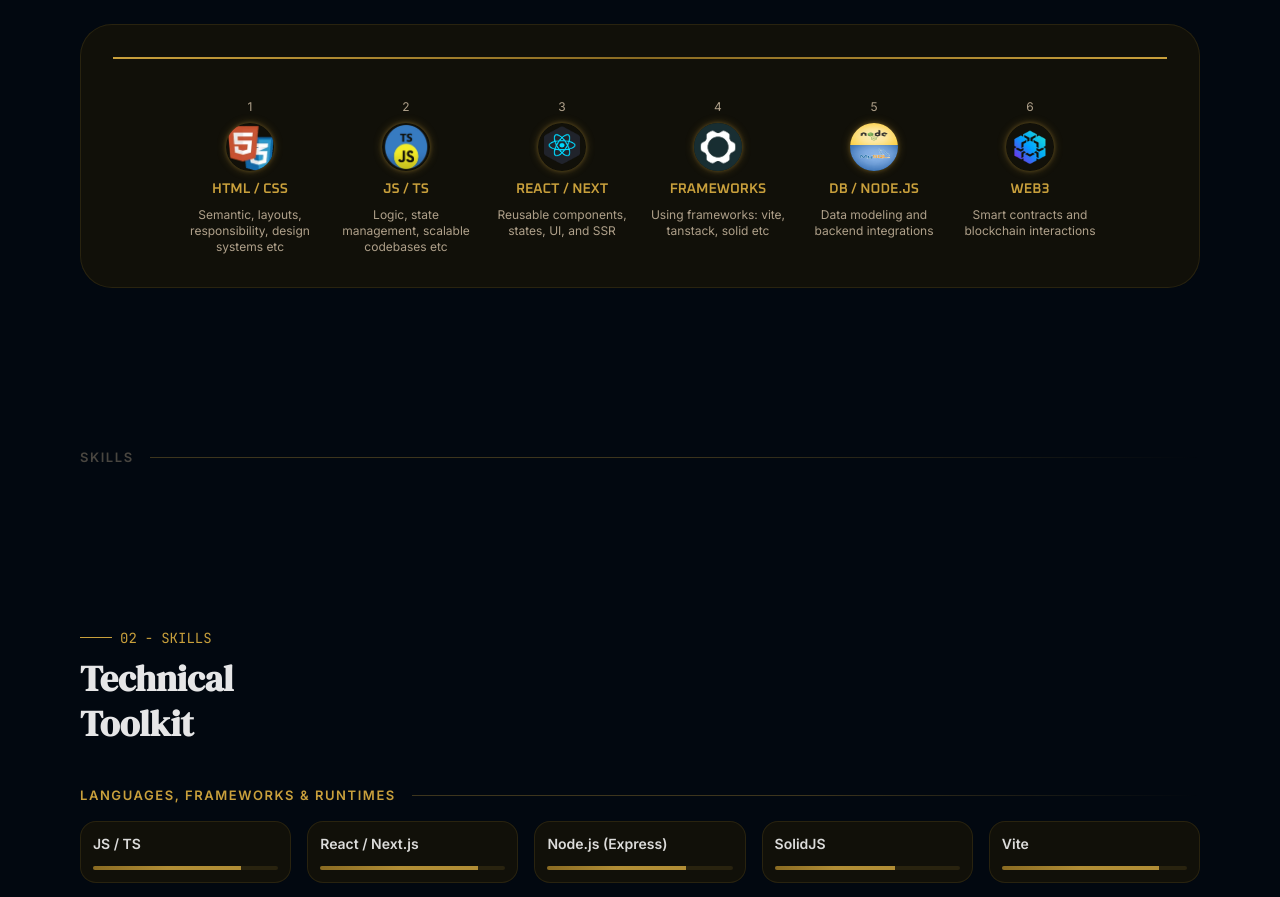
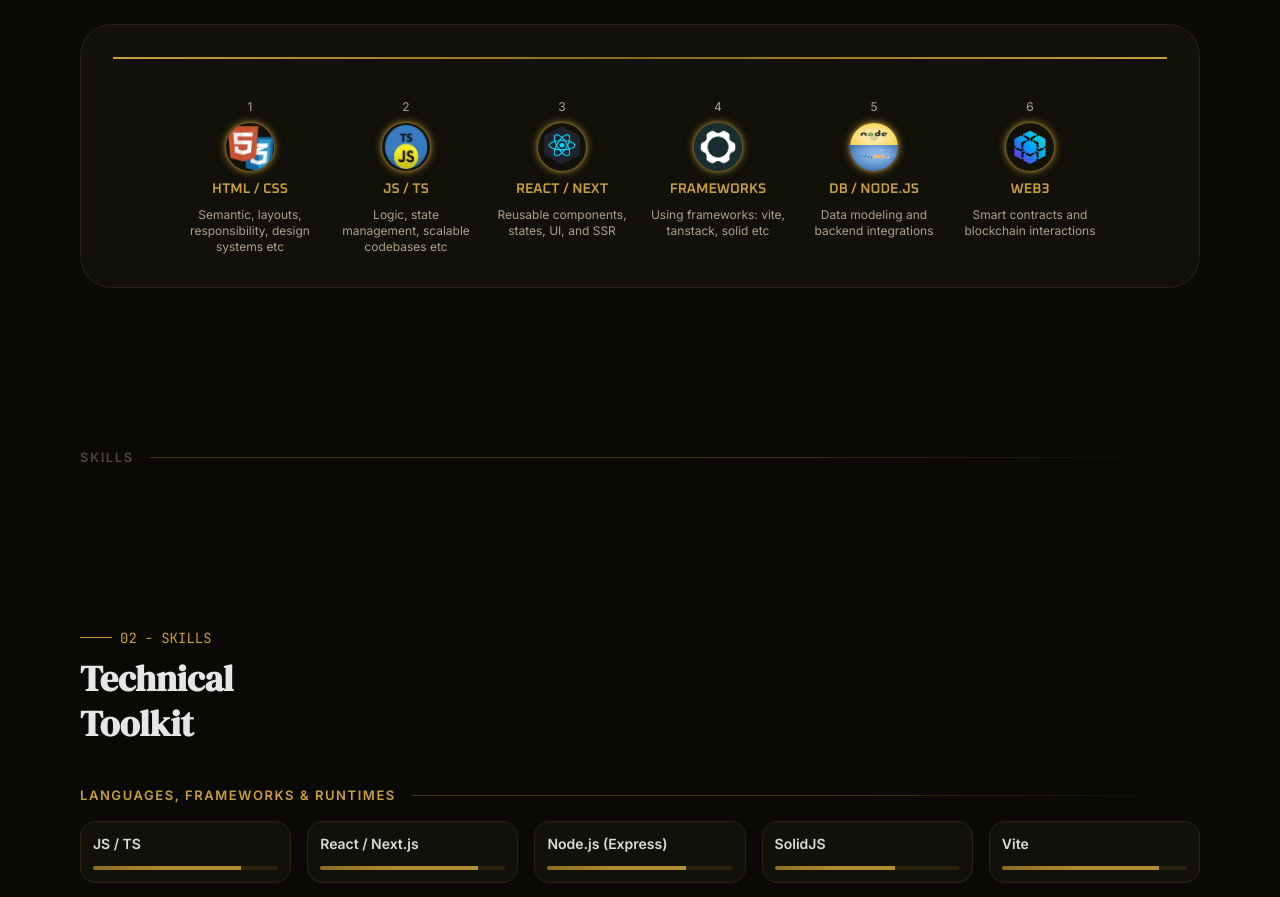
Before and after one commit to Ronny2k-git/portfolio, a React (Vite) app: page / in a window 1280 px wide. Shown: the part 1556-2453 px from the top of the page. Built offline with nearby package versions, Linux system fonts and the light colour scheme.

Commit message:
chore: last design updates

```diff
--- a/src/home/subcomponents/TimeLine.tsx
+++ b/src/home/subcomponents/TimeLine.tsx
@@ -25,7 +25,7 @@ export function TimeLine() {
           >
             <span className="text-muted-hi text-xs">{item.code}</span>
 
-            <div className="flex items-center justify-center size-12 rounded-full shadow-glow-solar/30">
+            <div className="flex items-center justify-center size-12 rounded-full shadow-glow-solar/70 hover:scale-105 cursor-pointer">
               <img
                 className="!text-2xl rounded-full size-12"
                 src={item.img}
--- a/src/styles.css
+++ b/src/styles.css
@@ -29,7 +29,7 @@
   --color-white-glow: #f5f0e8;
   --color-card-basic: #111009;
   --color-card-gradient: #15130d;
-  --color-background: rgba(2, 8, 16);
+  --color-background: #0a0906;
 
   /* Breakpoint */
   --breakpoint-desktop-lg: 1300px;
```
